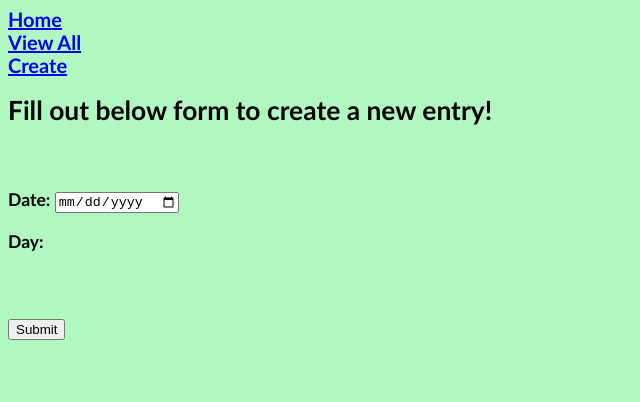
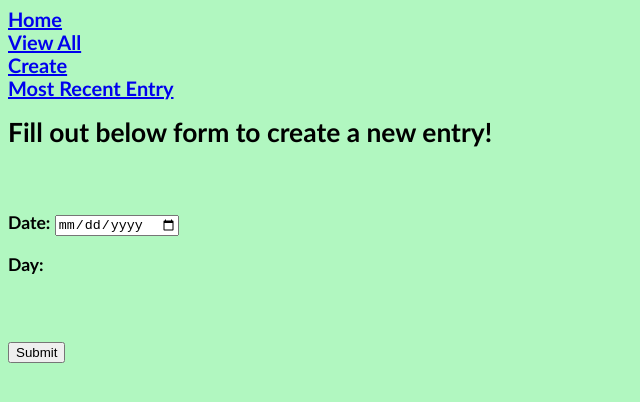
Before and after one commit to rosenbergmichael/calorease-client, a React (Create React App) app: page /trackers/new in a window 1280 px wide. Shown: the top 402 px of the page, without its empty margins (0-640 px from the left). Built offline with nearby package versions, Linux system fonts and the light colour scheme; no server answers.

Commit message:
added MostRecent component and NavBar link

```diff
--- /dev/null
+++ b/src/components/MostRecent.js
@@ -0,0 +1,24 @@
+import React from 'react'
+import {Link} from 'react-router-dom'
+
+
+const MostRecent = (props) => {
+
+  return (
+    <div className="MostRecent">
+      <h3>Most Recent Entry:</h3>
+      <p>{console.log(props.trackers.slice(-1))}</p>
+      <p>{props.trackers.slice(-1).map(t =>
+        <li key={t.id}>
+          <Link to={`/trackers/${t.id}`}><strong>Day: </strong>{t.day} | <strong>Date: </strong>{t.date} | <strong>Calories: </strong>{t.totalcal}</Link>
+        </li>
+        )}
+      </p>
+    </div>
+
+  )
+
+}
+
+
+export default MostRecent
--- a/src/components/NavBar.js
+++ b/src/components/NavBar.js
@@ -11,6 +11,8 @@ const NavBar = (props) => {
       <strong><Link to='/trackers'>View All</Link></strong>
       <br></br>
       <strong><Link to='/trackers/new'>Create</Link></strong>
+      <br></br>
+      <strong><Link to='/mostrecent'>Most Recent Entry</Link></strong>
     </div>
   )
 
--- a/src/components/Tracker.js
+++ b/src/components/Tracker.js
@@ -1,7 +1,6 @@
 import React from 'react'
-import {Redirect} from 'react-router-dom'
+import FoodsContainer from '../containers/FoodsContainer'
 
-import FoodsContainer from '../containers/FoodsContainer'
 
 const Tracker = (props) => {
 
--- a/src/components/TrackerForm.js
+++ b/src/components/TrackerForm.js
@@ -33,6 +33,7 @@ class TrackerForm extends React.Component {
     })
   }
 
+
   render() {
 
     const day = weekdays[new Date(this.state.date).getDay()];
@@ -41,7 +42,6 @@ class TrackerForm extends React.Component {
       <div>
          <form onSubmit={this.handleSubmit}>
            <h2>Fill out below form to create a new entry!</h2>
-
            <br/>
            <br/>
            <label><strong>Date: </strong></label>
--- a/src/containers/TrackersContainer.js
+++ b/src/containers/TrackersContainer.js
@@ -7,6 +7,7 @@ import Tracker from '../components/Tracker'
 import TrackerForm from '../components/TrackerForm'
 import HomePage from '../components/HomePage'
 import NavBar from '../components/NavBar'
+import MostRecent from '../components/MostRecent'
 
 
 class TrackersContainer extends React.Component {
@@ -23,6 +24,7 @@ class TrackersContainer extends React.Component {
             <Route path='/trackers/new' component={TrackerForm}/>
             <Route path='/trackers/:id' render={(routerProps) => <Tracker {...routerProps} trackers={this.props.trackers}/>}/>
             <Route path='/trackers' render={(routerProps) => <Trackers {...routerProps} trackers={this.props.trackers}/>}/>
+            <Route path='/mostrecent' render={(routerProps) => <MostRecent {...routerProps} trackers={this.props.trackers}/>}/>
             <Route path='/' render={(routerProps) => <HomePage {...routerProps} trackers={this.props.trackers}/>}/>
           </Switch>
       </div>
```
Also changed, not shown: 1 other file (tests, documents, lock files or other folders).
